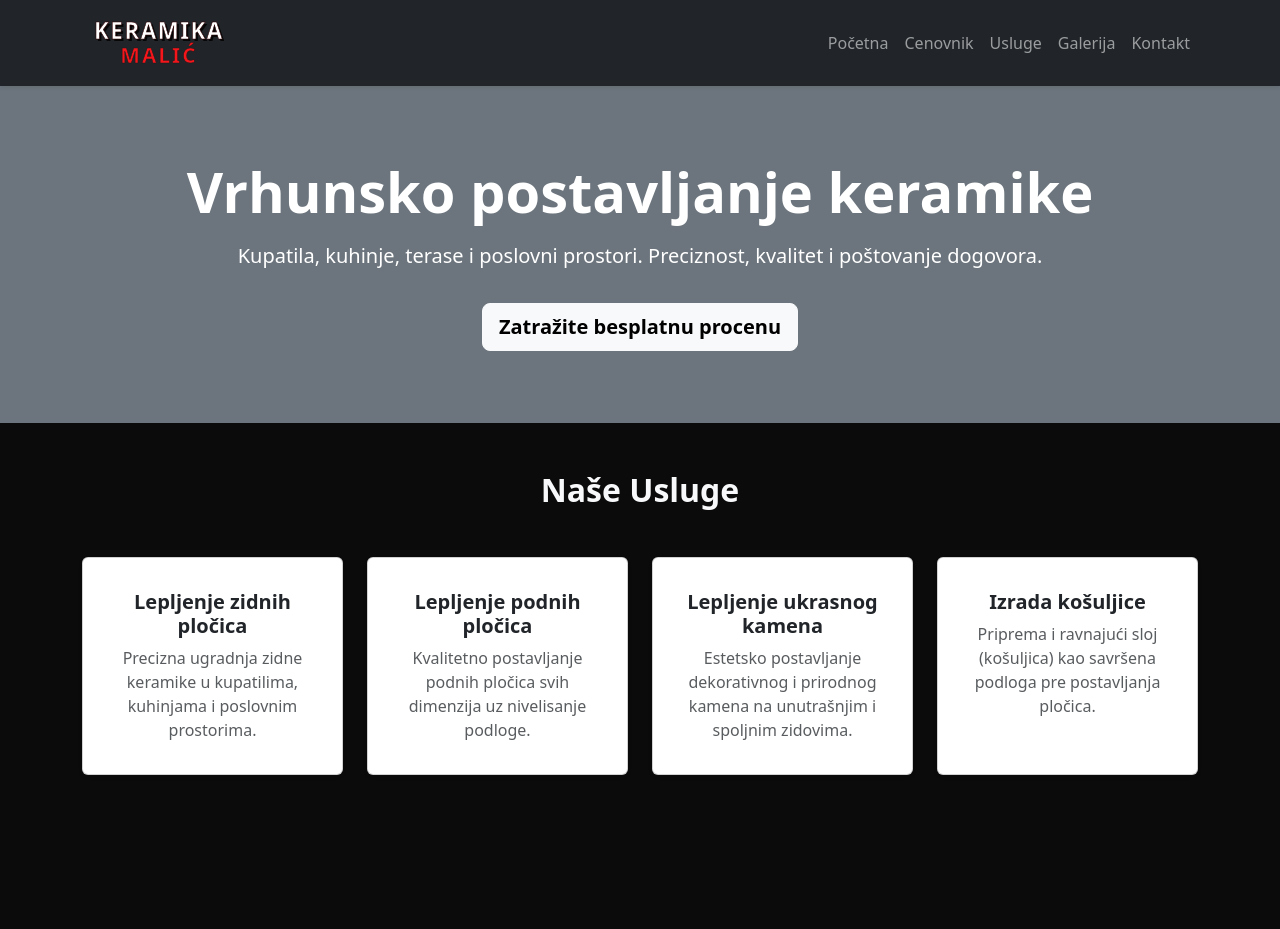
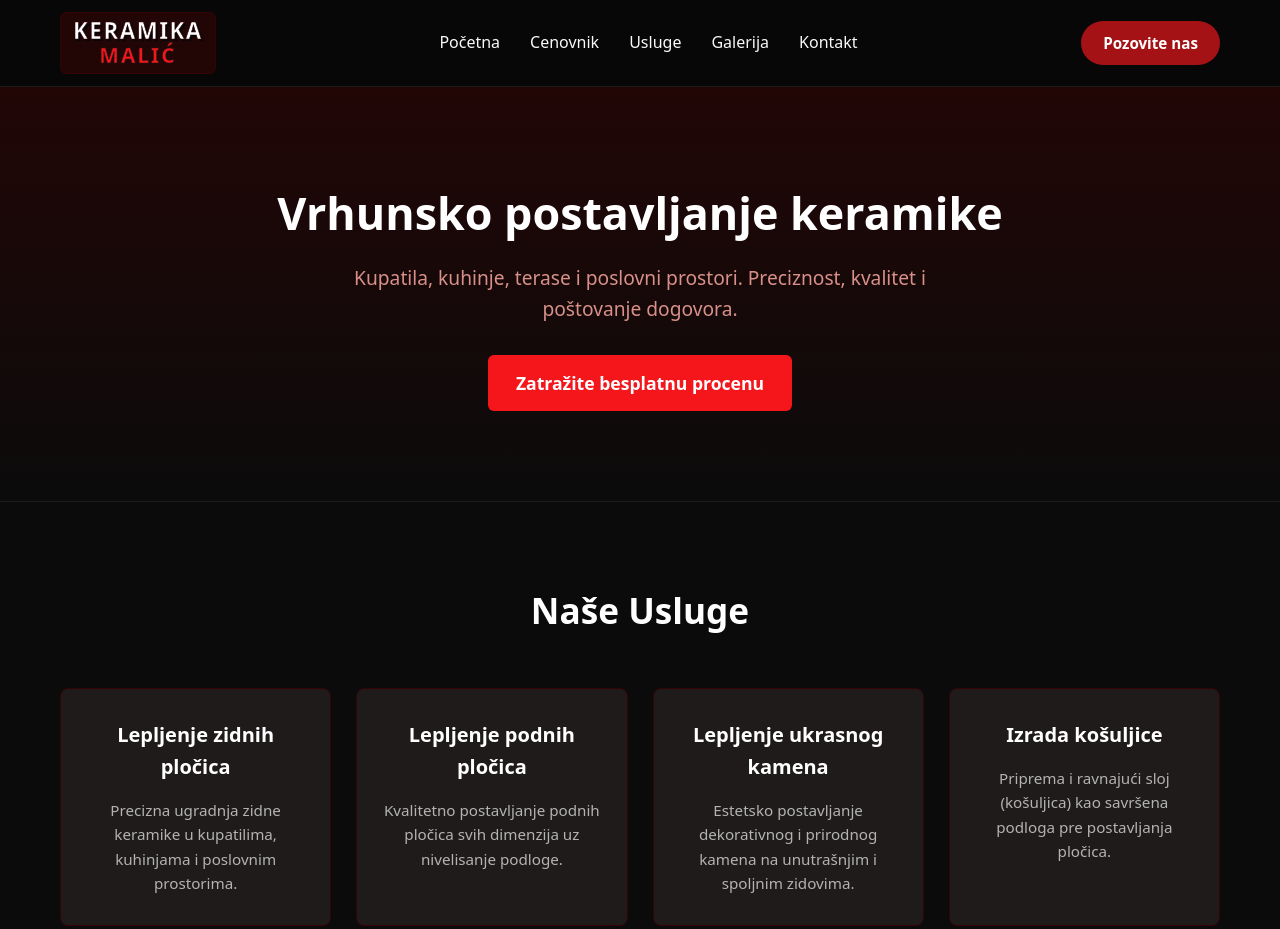
Before and after one commit to aurenaa/ceramics-site, a plain HTML site: page index.html in a window 1280 px wide. Before the commit the page ends 823 px from the top, so only its background shows below. Drawn offline with nearby package versions, Linux system fonts and the light colour scheme.

Commit message:
Switch from Bootstrap to plain css and html

```diff
--- a/index.html
+++ b/index.html
@@ -3,87 +3,73 @@
 <head>
   <meta charset="UTF-8">
   <meta name="viewport" content="width=device-width, initial-scale=1.0">
-  <title>Malic Keramika</title>
-
-  <link href="https://cdn.jsdelivr.net/npm/bootstrap@5.3.3/dist/css/bootstrap.min.css" rel="stylesheet">
-
+  <title>Malić Keramika</title>
   <link rel="stylesheet" href="style.css">
 </head>
 <body>
 
-  <nav class="navbar navbar-expand-lg navbar-dark bg-dark sticky-top shadow-sm">
-    <div class="container">
-    <a class="navbar-brand d-flex align-items-center" href="#">
-      <div class="logo-box text-center me-2">
-        <span class="logo-top d-block text-uppercase">Keramika</span>
-        <span class="logo-bottom d-block text-uppercase">Malić</span>
+  <nav class="navbar">
+    <div class="nav-container">
+
+      <a href="#" class="logo-link">
+        <div class="logo-box">
+          <span class="logo-top">KERAMIKA</span>
+          <span class="logo-bottom">MALIĆ</span>
+        </div>
+      </a>
+
+      <ul class="nav-links">
+        <li><a href="#">Početna</a></li>
+        <li><a href="#pricing">Cenovnik</a></li>
+        <li><a href="#services">Usluge</a></li>
+        <li><a href="#gallery">Galerija</a></li>
+        <li><a href="#contact">Kontakt</a></li>
+      </ul>
+
+      <div class="nav-action">
+        <a href="tel:+381601234567" class="btn-call">Pozovite nas</a>
       </div>
-    </a>
 
-      <button class="navbar-toggler" type="button" data-bs-toggle="collapse" data-bs-target="#navbarNav">
-        <span class="navbar-toggler-icon"></span>
-      </button>
-
-      <div class="collapse navbar-collapse" id="navbarNav">
-        <ul class="navbar-nav ms-auto">
-          <li class="nav-item"><a class="nav-link" href="#">Početna</a></li>
-          <li class="nav-item"><a class="nav-link" href="#pricing">Cenovnik</a></li>
-          <li class="nav-item"><a class="nav-link" href="#services">Usluge</a></li>
-          <li class="nav-item"><a class="nav-link" href="#gallery">Galerija</a></li>
-          <li class="nav-item"><a class="nav-link" href="#contact">Kontakt</a></li>
-        </ul>
-      </div>
     </div>
   </nav>
 
-  <header class="bg-secondary text-white text-center py-5">
-    <div class="container py-4">
-      <h1 class="display-4 fw-bold">Vrhunsko postavljanje keramike</h1>
-      <p class="lead my-3">Kupatila, kuhinje, terase i poslovni prostori. Preciznost, kvalitet i poštovanje dogovora.</p>
-      <a href="#contact" class="btn btn-light btn-lg mt-3 fw-bold">Zatražite besplatnu procenu</a>
+  <header class="hero">
+    <div class="container hero-content">
+      <h1>Vrhunsko postavljanje keramike</h1>
+      <p>Kupatila, kuhinje, terase i poslovni prostori. Preciznost, kvalitet i poštovanje dogovora.</p>
+      <a href="#contact" class="btn-primary">Zatražite besplatnu procenu</a>
     </div>
   </header>
 
-  <section id="services" class="py-5">
+  <section id="services" class="services-section">
     <div class="container">
-      <h2 class="text-center mb-5 fw-bold">Naše Usluge</h2>
-      <div class="row g-4">
-        <div class="col-md-6 col-lg-3">
-          <div class="card h-100 shadow-sm p-3">
-            <div class="card-body text-center">
-              <h3 class="card-title h5 fw-bold">Lepljenje zidnih pločica</h3>
-              <p class="card-text text-muted">Precizna ugradnja zidne keramike u kupatilima, kuhinjama i poslovnim prostorima.</p>
-            </div>
-          </div>
+      <h2 class="section-title">Naše Usluge</h2>
+
+      <div class="services-grid">
+
+        <div class="service-card">
+          <h3>Lepljenje zidnih pločica</h3>
+          <p>Precizna ugradnja zidne keramike u kupatilima, kuhinjama i poslovnim prostorima.</p>
         </div>
-        <div class="col-md-6 col-lg-3">
-          <div class="card h-100 shadow-sm p-3">
-            <div class="card-body text-center">
-              <h3 class="card-title h5 fw-bold">Lepljenje podnih pločica</h3>
-              <p class="card-text text-muted">Kvalitetno postavljanje podnih pločica svih dimenzija uz nivelisanje podloge.</p>
-            </div>
-          </div>
+
+        <div class="service-card">
+          <h3>Lepljenje podnih pločica</h3>
+          <p>Kvalitetno postavljanje podnih pločica svih dimenzija uz nivelisanje podloge.</p>
         </div>
-        <div class="col-md-6 col-lg-3">
-          <div class="card h-100 shadow-sm p-3">
-            <div class="card-body text-center">
-              <h3 class="card-title h5 fw-bold">Lepljenje ukrasnog kamena</h3>
-              <p class="card-text text-muted">Estetsko postavljanje dekorativnog i prirodnog kamena na unutrašnjim i spoljnim zidovima.</p>
-            </div>
-          </div>
+
+        <div class="service-card">
+          <h3>Lepljenje ukrasnog kamena</h3>
+          <p>Estetsko postavljanje dekorativnog i prirodnog kamena na unutrašnjim i spoljnim zidovima.</p>
         </div>
-        <div class="col-md-6 col-lg-3">
-          <div class="card h-100 shadow-sm p-3">
-            <div class="card-body text-center">
-              <h3 class="card-title h5 fw-bold">Izrada košuljice</h3>
-              <p class="card-text text-muted">Priprema i ravnajući sloj (košuljica) kao savršena podloga pre postavljanja pločica.</p>
-            </div>
-          </div>
+
+        <div class="service-card">
+          <h3>Izrada košuljice</h3>
+          <p>Priprema i ravnajući sloj (košuljica) kao savršena podloga pre postavljanja pločica.</p>
         </div>
+
       </div>
     </div>
   </section>
 
-  <script src="https://cdn.jsdelivr.net/npm/bootstrap@5.3.3/dist/js/bootstrap.bundle.min.js"></script>
 </body>
 </html>
--- a/style.css
+++ b/style.css
@@ -11,18 +11,68 @@
   --shadow-grey: #201B1Bff;
 }
 
+* {
+  box-sizing: border-box;
+  margin: 0;
+  padding: 0;
+}
+
 body {
   background-color: var(--onyx);
   color: #f8f9fa;
+  font-family: system-ui, -apple-system, BlinkMacSystemFont, 'Segoe UI', Roboto, Oxygen, Ubuntu, Cantarell, sans-serif;
+  line-height: 1.6;
+}
+
+.container {
+  max-width: 1200px;
+  margin: 0 auto;
+  padding: 0 20px;
+}
+
+.navbar {
+  background-color: var(--black);
+  border-bottom: 1px solid var(--shadow-grey);
+  position: sticky;
+  top: 0;
+  z-index: 1000;
+  padding: 12px 0;
+}
+
+.nav-container {
+  max-width: 1200px;
+  margin: 0 auto;
+  padding: 0 20px;
+  display: flex;
+  align-items: center;
+  justify-content: space-between;
+}
+
+.logo-link {
+  text-decoration: none;
 }
 
 .logo-box {
   padding: 6px 12px;
   border-radius: 6px;
   line-height: 1.1;
+  text-align: center;
+  background-color: var(--coffee-bean);
+  border: 1px solid var(--rich-mahogany);
+}
+
+.logo-top {
+  display: block;
+  font-size: 1.4rem;
+  letter-spacing: 1.5px;
+  color: #ffffff;
+  font-weight: 900;
+  -webkit-text-stroke: 0.5px var(--rich-mahogany);
+  text-shadow: 2px 2px 0px var(--black);
 }
 
 .logo-bottom {
+  display: block;
   font-size: 1.3rem;
   letter-spacing: 2px;
   color: var(--bright-red);
@@ -30,11 +80,133 @@ body {
   -webkit-text-stroke: 0.5px var(--shadow-grey);
 }
 
-.logo-top {
-  font-size: 1.4rem;
-  letter-spacing: 1.5px;
+.nav-links {
+  list-style: none;
+  display: flex;
+  gap: 30px;
+}
+
+.nav-links a {
+  text-decoration: none;
+  color: #f8f9fa;
+  font-weight: 500;
+  font-size: 1rem;
+  transition: color 0.3s ease;
+}
+
+.nav-links a:hover {
+  color: var(--light-coral);
+}
+
+.btn-call {
+  text-decoration: none;
+  background-color: var(--mahogany-red);
   color: #ffffff;
-  font-weight: 900;
-  -webkit-text-stroke: 0.5px var(--rich-mahogany);
-  text-shadow: 2px 2px 0px var(--black);
+  padding: 10px 22px;
+  border-radius: 50px;
+  font-weight: bold;
+  font-size: 0.95rem;
+  transition: background-color 0.3s ease, transform 0.2s ease;
+  display: inline-block;
 }
+
+.btn-call:hover {
+  background-color: var(--bright-red);
+  transform: translateY(-2px);
+}
+
+.hero {
+  background: linear-gradient(180deg, var(--coffee-bean) 0%, var(--onyx) 100%);
+  padding: 90px 0;
+  text-align: center;
+  border-bottom: 1px solid var(--shadow-grey);
+}
+
+.hero-content h1 {
+  font-size: 2.8rem;
+  margin-bottom: 15px;
+  color: #ffffff;
+  font-weight: 800;
+}
+
+.hero-content p {
+  font-size: 1.2rem;
+  color: var(--light-coral);
+  max-width: 650px;
+  margin: 0 auto 30px auto;
+}
+
+.btn-primary {
+  text-decoration: none;
+  background-color: var(--bright-red);
+  color: #ffffff;
+  padding: 14px 28px;
+  border-radius: 6px;
+  font-weight: bold;
+  font-size: 1.1rem;
+  display: inline-block;
+  transition: background-color 0.3s ease;
+}
+
+.btn-primary:hover {
+  background-color: var(--mahogany-red);
+}
+
+.services-section {
+  padding: 80px 0;
+}
+
+.section-title {
+  text-align: center;
+  font-size: 2.2rem;
+  margin-bottom: 50px;
+  color: #ffffff;
+  position: relative;
+}
+
+.services-grid {
+  display: grid;
+  grid-template-columns: repeat(auto-fit, minmax(250px, 1fr));
+  gap: 25px;
+}
+
+.service-card {
+  background-color: var(--shadow-grey);
+  border: 1px solid var(--rich-mahogany);
+  padding: 30px 20px;
+  border-radius: 8px;
+  text-align: center;
+  transition: transform 0.3s ease, border-color 0.3s ease;
+}
+
+.service-card:hover {
+  transform: translateY(-5px);
+  border-color: var(--rich-mahogany);
+}
+
+.service-card h3 {
+  font-size: 1.25rem;
+  margin-bottom: 15px;
+  color: #ffffff;
+}
+
+.service-card p {
+  color: #b3b3b3;
+  font-size: 0.95rem;
+}
+
+@media (max-width: 768px) {
+  .nav-container {
+    flex-direction: column;
+    gap: 15px;
+  }
+
+  .nav-links {
+    gap: 15px;
+    font-size: 0.9rem;
+  }
+
+  .hero-content h1 {
+    font-size: 2rem;
+  }
+}
```
